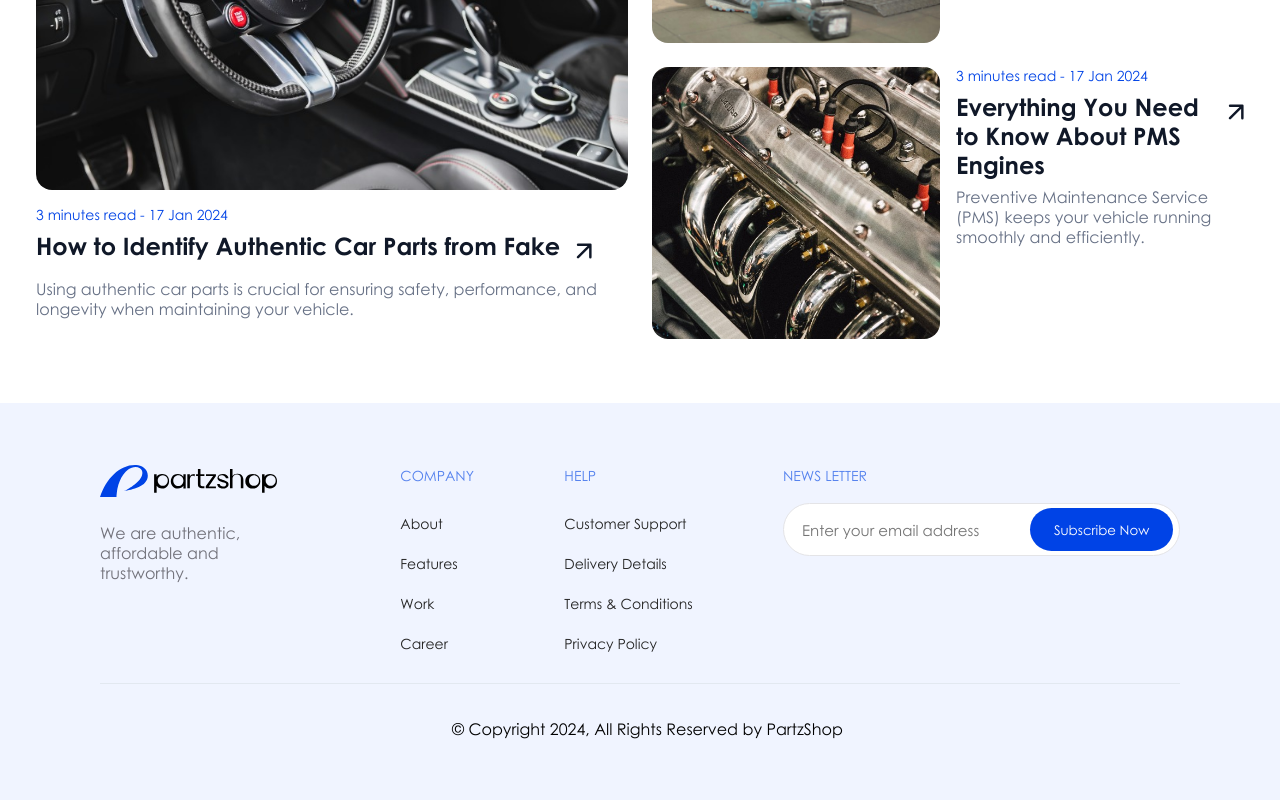
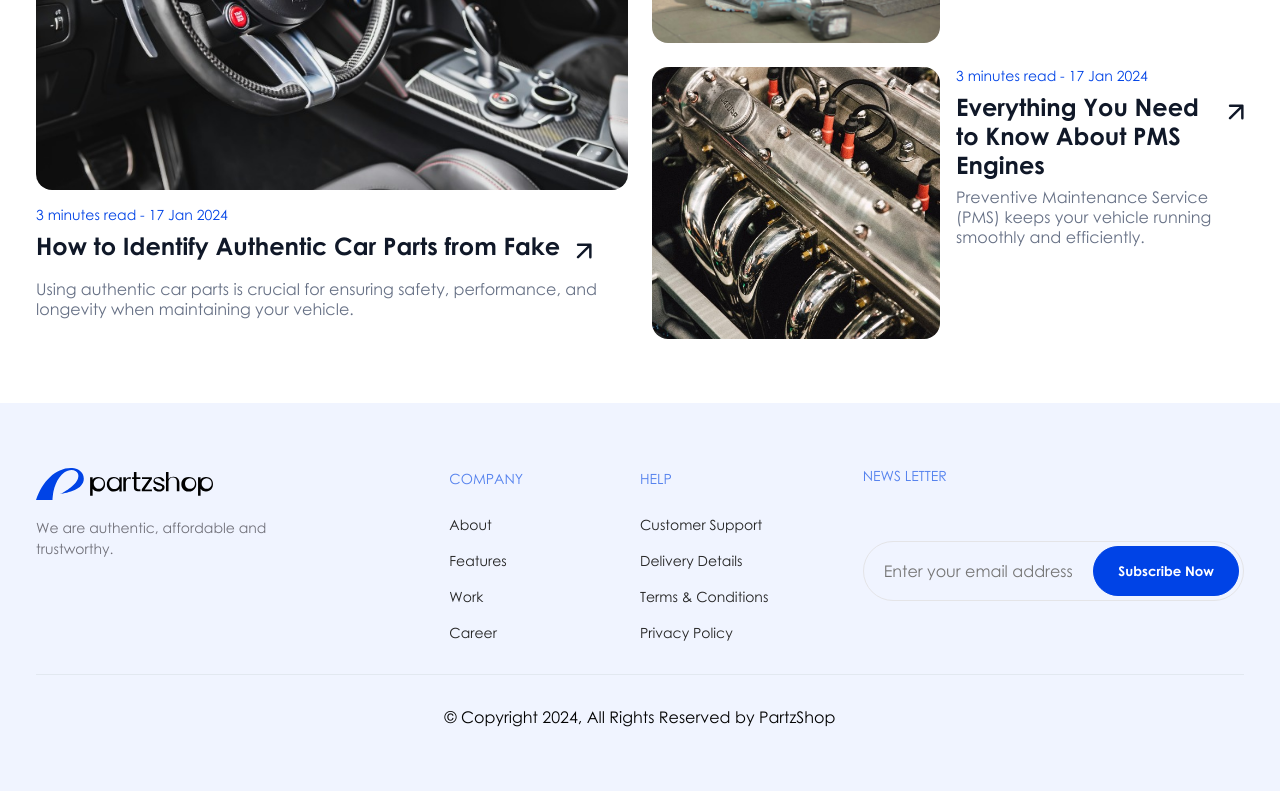
Before and after one commit to Ifenna-Monanu/Partzshop-UI, a Next.js app: page /blogs in a window 1280 px wide. Shown: the part 581-1381 px from the top of the page. Built offline with nearby package versions, Linux system fonts and the light colour scheme.

Commit message:
Added modal and optimized footer component

```diff
--- a/src/app/(home)/blogs/[blog-id]/style.ts
+++ b/src/app/(home)/blogs/[blog-id]/style.ts
@@ -98,7 +98,7 @@ gap: 1rem;
 export const OtherBlogsContainer = styled.div`
 display: grid;
 gap: 1rem;
-padding: 1rem;
+padding: 1rem 1rem 4rem;
 margin: auto;
 max-width: 1240px;
 width: 100%;
--- a/src/app/assets/svg/index.ts
+++ b/src/app/assets/svg/index.ts
@@ -10,8 +10,10 @@ import SlideRightIcon from "./slide-right.svg";
 import LinkedInIcon from "./linkedIn-icon.svg";
 import InstagramIcon from "./instagram-icon.svg";
 import XIcon from "./x-icon.svg";
+import WhatsappIcon from "./whatsapp-icon.svg";
 import CloseIcon from "./close-icon.svg";
 import MenuIcon from "./menu-icon.svg";
+import ModalCloseIcon from "./modal-close-icon.svg";
 
 export {
     ArrowLeftIcon,
@@ -28,4 +30,6 @@ export {
     LinkedInIcon,
     InstagramIcon,
     XIcon,
+    WhatsappIcon,
+    ModalCloseIcon,
 }
--- a/src/app/layouts/footer.tsx
+++ b/src/app/layouts/footer.tsx
@@ -1,92 +1,92 @@
-import React from 'react'
-import { FooterContainer } from './style'
-import { Logo } from '@/app/assets'
-import Link from 'next/link'
-import Button from '@/app/ui/button'
+import React from "react";
+import { FooterContainer, FooterWrapper, LinksContainer, LinksWrapper, NewsLetterContainer } from "./style";
+import { Logo } from "@/app/assets";
+import Link from "next/link";
+import Button from "@/app/ui/button";
 
 const footerLinksOne = [
   {
-    name: 'About',
-    href: "#"
+    name: "About",
+    href: "#",
   },
 
   {
-    name: 'Features',
-    href: "#"
+    name: "Features",
+    href: "#",
   },
   {
-    name: 'Work',
-    href: "#"
+    name: "Work",
+    href: "#",
   },
   {
-    name: 'Career',
-    href: "#"
+    name: "Career",
+    href: "#",
   },
-]
+];
 
 const footerLinksTwo = [
   {
-    name: 'Customer Support',
-    href: "#"
+    name: "Customer Support",
+    href: "#",
   },
   {
-    name: 'Delivery Details',
-    href: "#"
+    name: "Delivery Details",
+    href: "#",
   },
   {
-    name: 'Terms & Conditions',
-    href: "#"
+    name: "Terms & Conditions",
+    href: "#",
   },
   {
-    name: 'Privacy Policy',
-    href: "#"
+    name: "Privacy Policy",
+    href: "#",
   },
-]
+];
 
 export const Footer = () => {
   return (
     <FooterContainer>
-      <div className='flex-display'>
-      <div className='logo-wrap'>
+      <FooterWrapper>
+        <LinksContainer>
+          <div className="logo-wrap">
             <Logo />
             <span>We are authentic, affordable and trustworthy.</span>
           </div>
-      <div className='link-wrap'>
+          <LinksWrapper>
+            <div className="link-wrap">
               <span>Company</span>
               <ul>
-            {
-              footerLinksOne.map((link, index) => (
+                {footerLinksOne.map((link, index) => (
                   <li key={index}>
                     <Link href={link.href}>{link.name}</Link>
                   </li>
-              ))
-            }
+                ))}
               </ul>
             </div>
-      <div className='link-wrap'>
+            <div className="link-wrap">
               <span>Help</span>
               <ul>
-            {
-              footerLinksTwo.map((link, index) => (
+                {footerLinksTwo.map((link, index) => (
                   <li key={index}>
                     <Link href={link.href}>{link.name}</Link>
                   </li>
-              ))
-            }
+                ))}
               </ul>
             </div>
-      <div className='news-wrap'>
+          </LinksWrapper>
+          <NewsLetterContainer>
             <span>news letter</span>
-        <div className='subscribe'>
-          <input placeholder='Enter your email address' type="text" />
+            <div className="subscribe-form">
+              <input placeholder="Enter your email address" type="text" />
               <button>Subscribe Now</button>
             </div>
-      </div>
-      </div>
+          </NewsLetterContainer>
+        </LinksContainer>
 
-      <div className='footer-line'>
+        <div className="footer-line">
           <span>© Copyright 2024, All Rights Reserved by PartzShop</span>
         </div>
+      </FooterWrapper>
     </FooterContainer>
-  )
-}
+  );
+};
--- a/src/app/layouts/style.ts
+++ b/src/app/layouts/style.ts
@@ -65,49 +65,76 @@ export const NavLink = styled(Link)`
   }
 `;
 
+/*************** Footer ***************/
 export const FooterContainer = styled.footer`
   background-color: ${({ theme }) => theme.colors.brand.lightBlue};
   width: 100%;
-  display: flex;
-  padding: 61px 100px;
-  flex-direction: column;
+  display: grid;
+  gap: 2rem;
 
-  .flex-display {
-    display: flex;
-    justify-content: space-between;
+  .footer-line {
+    display: block;
+    padding: 2rem 0 0;
+    text-align: center;
+    border-top: 1px solid #e2e8f0;
+    span {
+      text-align: center;
     }
+  }
+`;
+
+export const FooterWrapper = styled.div`
+  display: grid;
+  gap: 2rem;
+  padding: 4rem 1rem;
+  margin: auto;
+  max-width: 1240px;
+  width: 100%;
+`;
+
+export const LinksContainer = styled.div`
+  display: grid;
+  grid-template-columns: repeat(auto-fill, minmax(300px, 1fr));
+  gap: 2rem;
+  width: 100%;
 
   .logo-wrap {
     display: flex;
     flex-direction: column;
+    gap: 1rem;
+    max-width: 250px;
     span {
-      font-size: 16px;
+      font-size: 14px;
       color: ${({ theme }) => theme.colors.dark[500]};
-      margin-top: 25px;
-      width: 210px;
-      line-height: 26x;
+      line-height: 1.5;
     }
   }
+`;
 
-  .link-wrap,
-  .news-wrap {
-    display: flex;
-    flex-direction: column;
+export const LinksWrapper = styled.div`
+  display: grid;
+  grid-template-columns: repeat(2, 1fr);
+
+  .link-wrap {
+    display: grid;
+    gap: 1.5rem;
 
     span {
       color: ${({ theme }) => theme.colors.brand.blue400};
       font-size: 14px;
+      font-weight: 400;
       line-height: 23px;
-      margin-bottom: 16px;
       text-transform: uppercase;
     }
 
     ul {
+      display: grid;
+      gap: 1rem;
       text-decoration: none;
       list-style: none;
 
       li {
-        padding: 10px 0px;
+        // padding: 10px 0px;
         a {
           text-decoration: none;
           color: #232323;
@@ -117,76 +144,49 @@ export const FooterContainer = styled.footer`
       }
     }
   }
+`;
 
-  .news-wrap {
-    flex-basis: 30%;
-
-    .subscribe {
-      position: relative;
-      width: 397px;
+export const NewsLetterContainer = styled.div`
+  display: grid;
+  gap: 1rem;
+  span {
+    font-size: 14px;
+    color: #5582ee;
+    font-weight: 400;
+    text-transform: uppercase;
+  }
+  .subscribe-form {
+    display: flex;
+    gap: 0.5rem;
+    padding: 0.25rem;
+    width: auto;
+    height: fit-content;
     border: 1px solid #e4e4e7;
-      height: 53px;
-      display: flex;
-      justify-content: space-between;
-      background-color: #ffffff;
-      padding: 0px 6px;
-      border-radius: 33px;
-      align-items: center;
-
+    border-radius: 2rem;
     input {
+      width: 100%;
+      font-size: 16px;
+      padding: 0.5rem 0;
+      padding-left: 1rem;
+      background: transparent;
       border: none;
-        height: 51px;
-        border-radius: 33px;
-        padding: 0px 12px;
-        width: 245px;
-        font-size: 15px;
-        background-color: transparent;
-      }
-
-      input:focus {
       outline: none;
     }
-
     button {
-        background-color: #0043e6;
-        width: 146px;
-        border-radius: 33px;
-        display: flex;
+      display: inline-flex;
       align-items: center;
       justify-content: center;
-        border: none;
-        color: white;
-        height: 43px;
-      }
-    }
-  }
-
-  .footer-line {
-    border-top: 1px solid #e2e8f0;
-    display: block;
-    margin-top: 20px;
-    padding: 35px 0px 0px 15px;
-    display: flex;
-    align-items: center;
-    justify-content: center;
-    span {
-      text-align: center;
-    }
-  }
-
-  @media (max-width: 450px) {
-    padding: 61px 20px;
-    .flex-display {
-      flex-direction: column;
-    }
-
-    .logo-wrap,
-    .link-wrap,
-    .news-wrap {
-      margin-bottom: 35px;
-
-      span {
-        margin-top: 10px;
+      padding: 1rem 1.5rem;
+      white-space: nowrap;
+      width: auto;
+      font-weight: 600;
+      color: #ffffff;
+      background: #0043e6;
+      border: 1px solid #0043e6;
+      border-radius: 50rem;
+      cursor: pointer;
+      &:disabled {
+        opacity: 0.5;
       }
     }
   }
--- /dev/null
+++ b/src/app/ui/modal/style.ts
@@ -0,0 +1,53 @@
+import styled from "styled-components";
+
+export const ModalContainer = styled.div<{ $open: boolean }>`
+  display: ${({ $open }) => ($open ? "grid" : "none")};
+  position: fixed;
+  top: 0;
+  left: 0;
+  width: 100vw;
+  height: 100%;
+  padding: 1rem;
+  z-index: 99999;
+`;
+
+export const ModalOverlay = styled.label`
+  position: absolute;
+  top: 0;
+  left: 0;
+  width: 100%;
+  height: 100%;
+  background: #00000070;
+`;
+
+export const ModalWrapper = styled.div<{ $maxWidth?: number }>`
+  position: relative;
+  display: grid;
+  gap: 1rem;
+  padding: 4rem 2rem;
+  margin: auto;
+  max-width: ${({ $maxWidth }) => ($maxWidth ? `${$maxWidth}px` : "550px")};
+  width: 100%;
+  background: #ffffff;
+  border-radius: 1rem;
+  pointer-events: all;
+`;
+
+export const CloseModalIcon = styled.div`
+  position: absolute;
+  top: 1rem;
+  right: 1rem;
+  display: inline-flex;
+  align-items: center;
+  justify-content: center;
+  width: 2rem;
+  height: 2rem;
+  padding: 0.5rem;
+  background: #fb4e4e20;
+  border-radius: 0.5rem;
+  img {
+    width: 100%;
+    height: 100%;
+    object-fit: cover;
+  }
+`;
```
Also changed, not shown: src/app/(home)/widgets/HeroSection/index.tsx (+27 -7 lines), src/app/(home)/widgets/HeroSection/style.ts (+49 -3 lines), src/app/ui/modal/index.tsx (added, +34 -0 lines), src/app/assets/svg/modal-close-icon.svg (added), src/app/assets/svg/whatsapp-icon.svg (added). Lines whose indentation alone changed are shown as unchanged.
